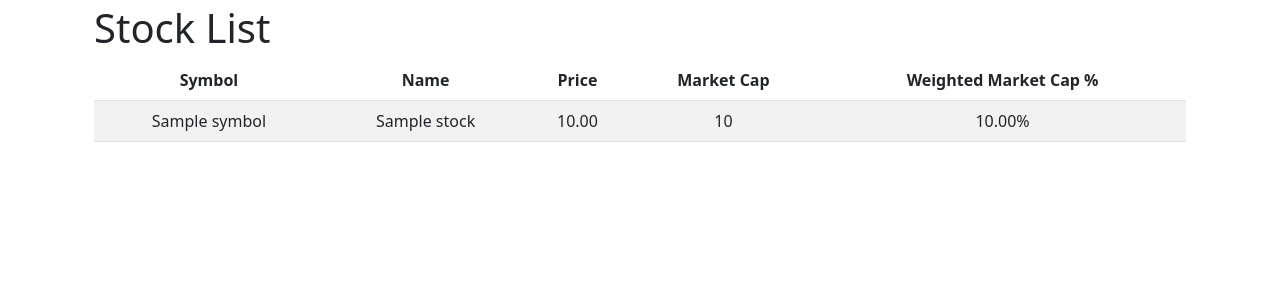
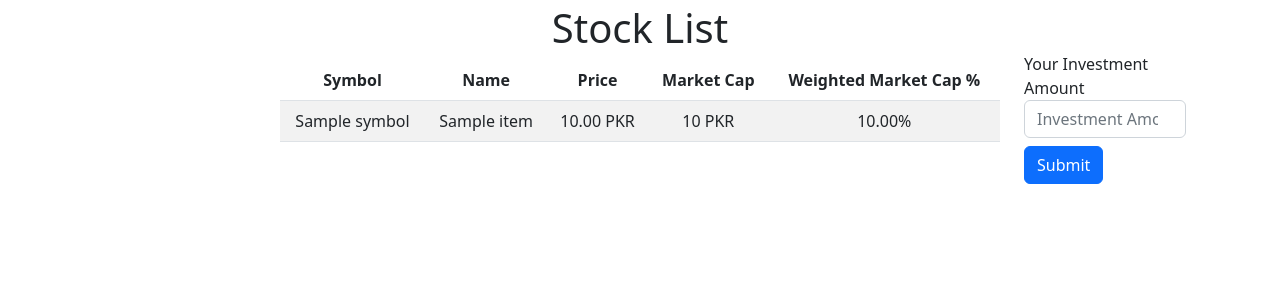
Before and after one commit to LordXyTh/rizq, a Django app: template rizq/templates/investing/index_stock_list.html in a window 1280 px wide. Shown: the part 56-356 px from the top of the page. Run offline with Django 5.2, Linux system fonts and the light colour scheme; the template is opened without the code that fills it: most values are stand-ins (such as "Sample title", 1, 10 or a date in 2020); some libraries are stand-ins or nearby versions.

Commit message:
Refactor stock list template
Refactor the stock list template to improve readability and add a form for investment amount.

```diff
--- a/rizq/templates/investing/index_stock_list.html
+++ b/rizq/templates/investing/index_stock_list.html
@@ -4,15 +4,15 @@
 
 {% block content %}
   <style>
-    th,
-    td {
+    table {
       text-align: center;
     }
   </style>
-  <div class="container">
+  <div class="container-fluid">
     <div class="row">
-      <div class="col-md-12">
-        <h1>Stock List</h1>
+      <div class="col-md-2"></div>
+      <div class="col-md-8">
+        <h1 class="text-center">Stock List</h1>
         <table class="table table-striped">
           <thead>
             <tr>
@@ -24,20 +24,32 @@
             </tr>
           </thead>
           <tbody>
-            {% for stock in stocks %}
+            {% for item in stocks %}
               <tr>
-                <td>{{ stock.symbol }}</td>
-                <td>{{ stock.name }}</td>
-                <!-- format price in rs -->
-                <td>{{ stock.price|floatformat:2 }}</td>
-                <!-- format mkap in rs -->
-                <td>{{ stock.market_cap|floatformat:0|intcomma }}</td>
-                <td>{{ stock.weighted_market_cap|floatformat:2 }}%</td>
+                <td>{{ item.symbol }}</td>
+                <td>{{ item.name }}</td>
+                <td>{{ item.price|floatformat:2 }} PKR</td>
+                <!-- Format as price in PKR -->
+                <td>{{ item.market_cap|floatformat:0|intcomma }} PKR</td>
+                <!-- Format market cap in PKR -->
+                <td>{{ item.weighted_market_cap|floatformat:2 }}%</td>
               </tr>
             {% endfor %}
           </tbody>
         </table>
       </div>
+      <div class="col-md-2">
+        <form class="form-inline mt-5 ml-5">
+          <div class="form-group">
+            <label for="investmentAmount" class="sr-only">Your Investment Amount</label>
+            <input type="number"
+                   class="form-control"
+                   id="investmentAmount"
+                   placeholder="Investment Amount" />
+          </div>
+          <button type="submit" class="btn btn-primary ml-2 mt-2">Submit</button>
+        </form>
+      </div>
     </div>
   </div>
 {% endblock content %}
```
